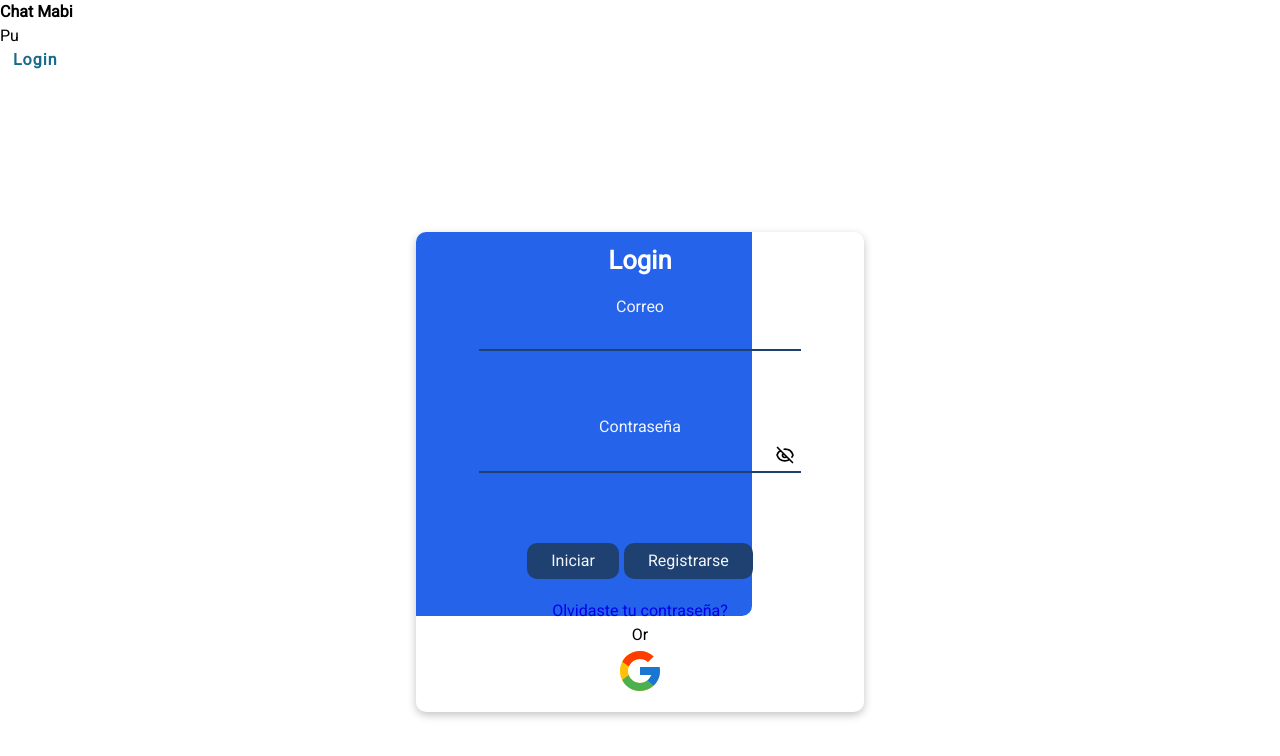
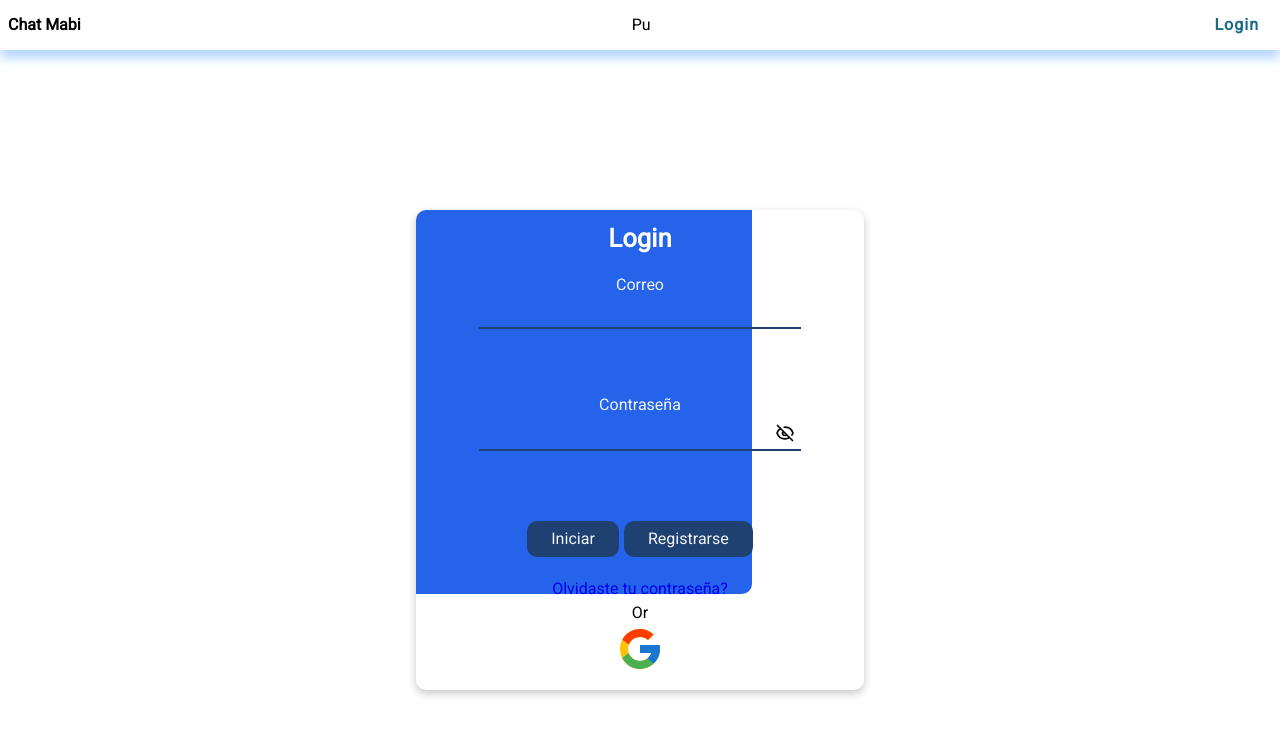
Before and after one commit to LuisArielRetanaHernadez/caht_client, a React (Vite) app: page /login in a window 1280 px wide. Shown: the top 756 px of the page. Built offline with nearby package versions, Linux system fonts and the light colour scheme; no server answers.

Commit message:
agregando estilos a la clase 'menu--short' donde tiene un alto de 50px y maximo de 80px, agregando estilos a la clase 'menu__wrappe--height-full' tiene un height de 100%

```diff
--- a/src/layouts/Mneu/Menu.layout.css
+++ b/src/layouts/Mneu/Menu.layout.css
@@ -1,13 +1,22 @@
-.header {
+.menu {
   background-color: #FFF;
   box-shadow: 0px 8px 10px #B4D4FF;
   padding: .5rem;
 }
 
-.menu {
+.menu--short {
+  height: 50px;
+  max-height: 80px;
+}
+
+.menu__wrappe {
   display: flex;
   align-items: center;
   justify-content: space-between;
+}
+
+.menu__wrappe--height-full {
+  height: 100%;
 }
 
 .menu__list .menu__item {
```
